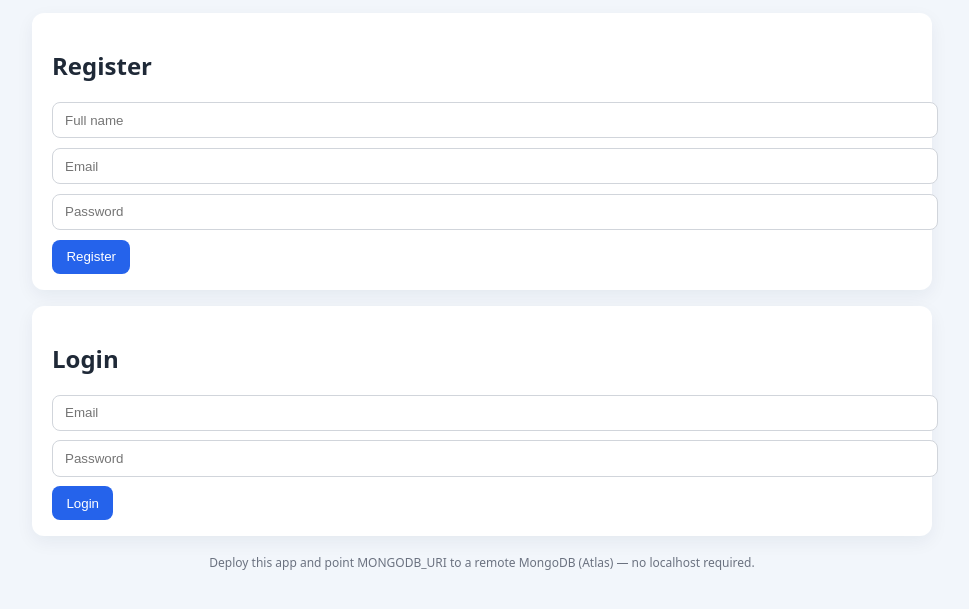
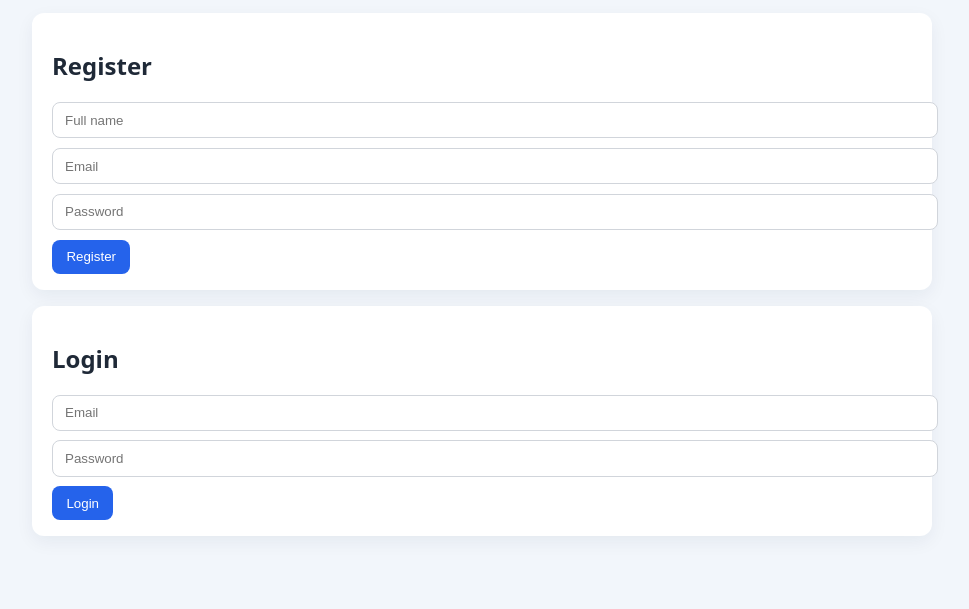
Before and after one commit to DelstonDsouza/event-registration, a website: page public/index.html in a window 1280 px wide. Shown: the part 99-708 px from the top of the page, without its empty margins (158-1127 px from the left). Drawn offline with Linux system fonts and the light colour scheme; no server answers.

Commit message:
Update index.html

```diff
--- a/public/index.html
+++ b/public/index.html
@@ -46,10 +46,6 @@
         <ul id="registrationsList"></ul>
       </div>
     </div>
-
-    <footer>
-      <small>Deploy this app and point MONGODB_URI to a remote MongoDB (Atlas) — no localhost required.</small>
-    </footer>
   </div>
 
   <script src="/app.js"></script>
```
